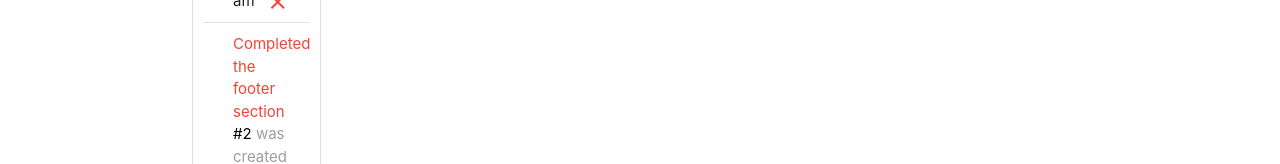
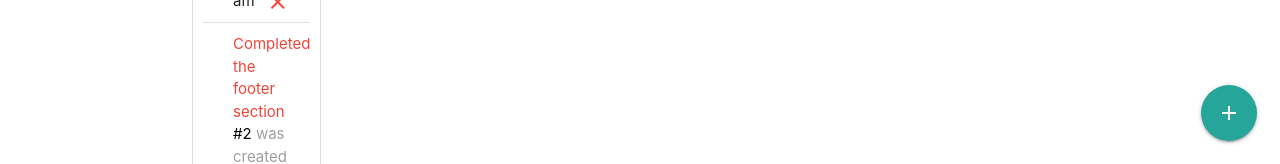
Before and after one commit to ajkacca457/Grouptask_management, a React (Create React App) app: page / in a window 1280 px wide. Shown: the part 636-800 px from the top of the page. Built offline with nearby package versions, Linux system fonts and the light colour scheme; data requests are answered from the project's data file.

Commit message:
add modal ids

```diff
--- a/src/App.js
+++ b/src/App.js
@@ -5,6 +5,7 @@ import './App.css';
 import Searchbar from "./components/layout/Searchbar";
 import Mainnav from "./components/layout/Mainnav";
 import Tasks from "./components/tasks/Tasks";
+import Addbtn from "./components/layout/Addbtn";
 
 const App=()=> {
 
@@ -23,6 +24,7 @@ M.AutoInit();
 
       </div>
 
+      <Addbtn></Addbtn>
 
     </div>
   );
--- /dev/null
+++ b/src/components/layout/Addbtn.js
@@ -0,0 +1,19 @@
+import React from 'react'
+
+
+const Addbtn = () => {
+    return (
+        <div class="fixed-action-btn">
+  <a href="#add-task-modal" class="btn-floating btn-large olive">
+    <i class="large material-icons">add</i>
+  </a>
+  <ul>
+    <li><a href="#task-list-modal" class="btn-floating orange darken-3"><i class="material-icons">folder</i></a></li>
+    <li><a href="#member-modal" class="btn-floating light-blue lighten-1"><i class="material-icons">person_add</i></a></li>
+  </ul>
+</div>
+    )
+}
+
+
+export default Addbtn;
--- a/src/components/tasks/Taskitem.js
+++ b/src/components/tasks/Taskitem.js
@@ -6,7 +6,7 @@ const Taskitem = ({task:{id,message,attention,date,member}}) => {
     return (
         <>
             <li className="collection-item">
-              <a href="#edit-log-modal" className={`modal-trigger ${attention?"red-text":"blue-text"}`}>{message}</a>
+              <a href="#edit-task-modal" className={`modal-trigger ${attention?"red-text":"blue-text"}`}>{message}</a>
               <br />
               <span className="black-text">#{id}{" "}</span>
               <span className="grey-text">was created by {" "}</span>
```
